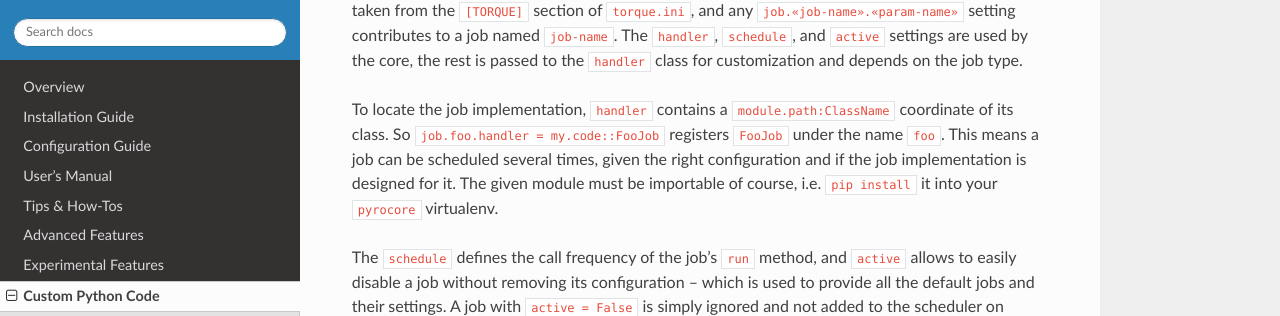
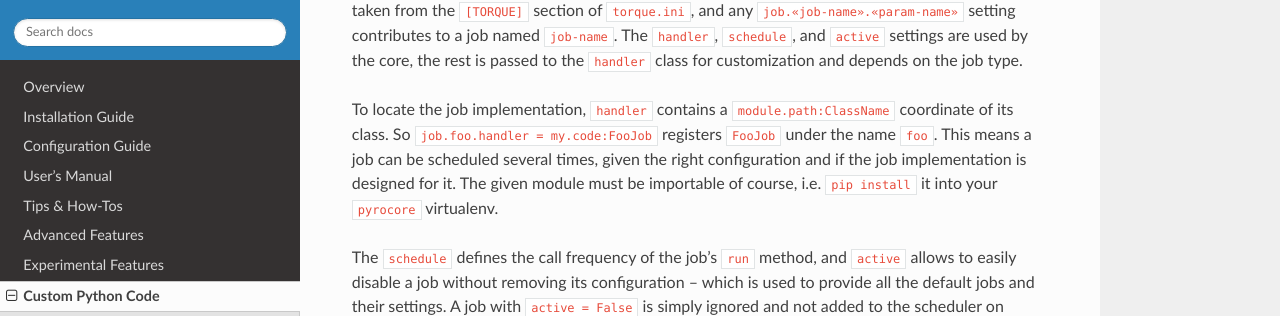
Before and after one commit to pyroscope/pyrocore, a Sphinx documentation site: the page built from docs/custom.rst, in a window 1280 px wide and 900 px high, scrolled down 9335 px. Shown: the part 131-447 px from the top of the window. Built offline with Sphinx 7.4.7 and the Read the Docs theme 2.0.0, drawn with Linux system fonts in a browser that asks for light colours.

Commit message:
syntax fix

```diff
--- a/docs/custom-jobs.rst
+++ b/docs/custom-jobs.rst
@@ -20,7 +20,7 @@ The ``handler``, ``schedule``, and ``active`` settings are used by the core,
 the rest is passed to the ``handler`` class for customization and depends on the job type.
 
 To locate the job implementation, ``handler`` contains a ``module.path:ClassName`` coordinate of its class.
-So ``job.foo.handler = my.code::FooJob`` registers ``FooJob`` under the name ``foo``.
+So ``job.foo.handler = my.code:FooJob`` registers ``FooJob`` under the name ``foo``.
 This means a job can be scheduled several times,
 given the right configuration and if the job implementation is designed for it.
 The given module must be importable of course,
```
